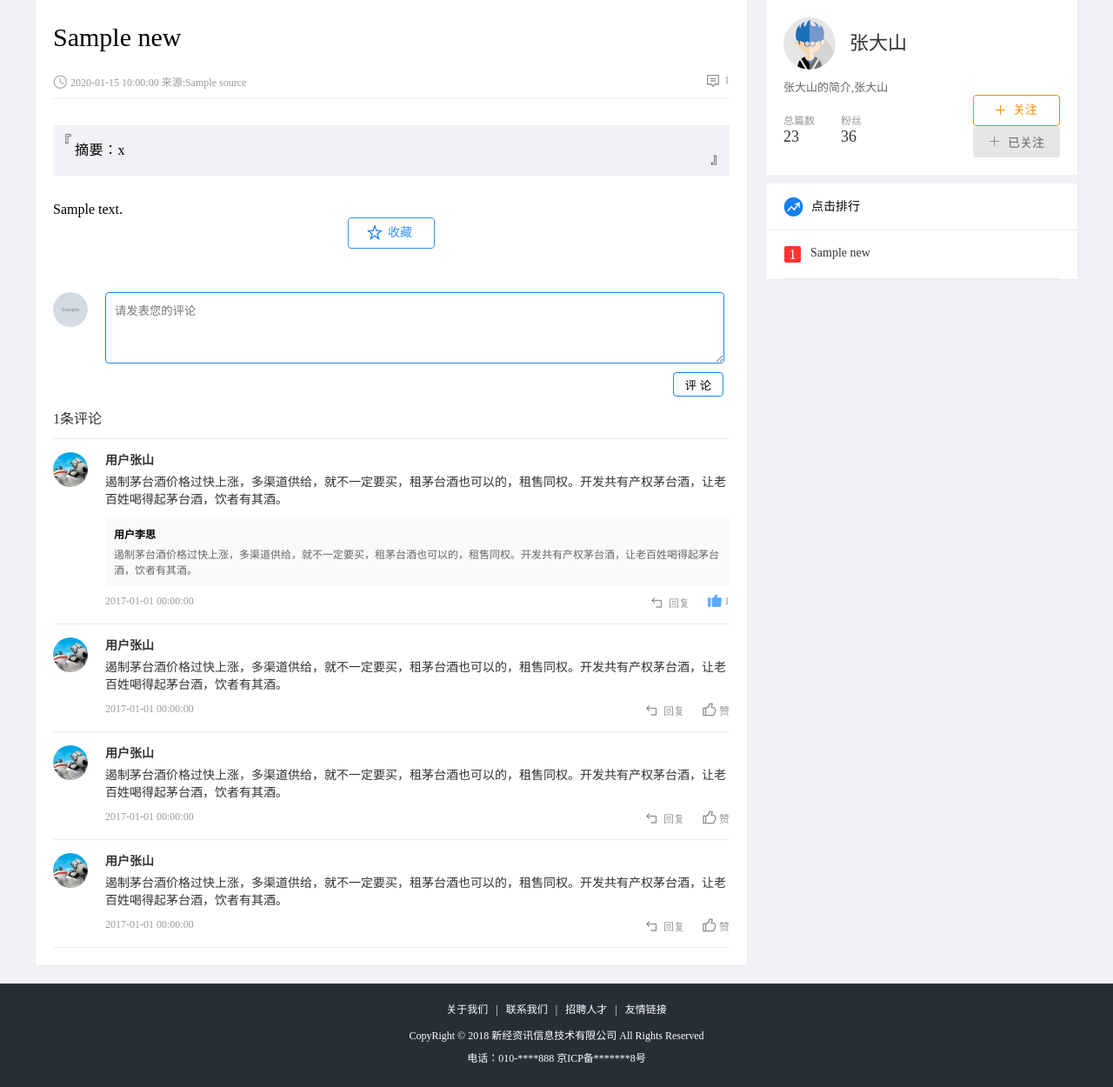
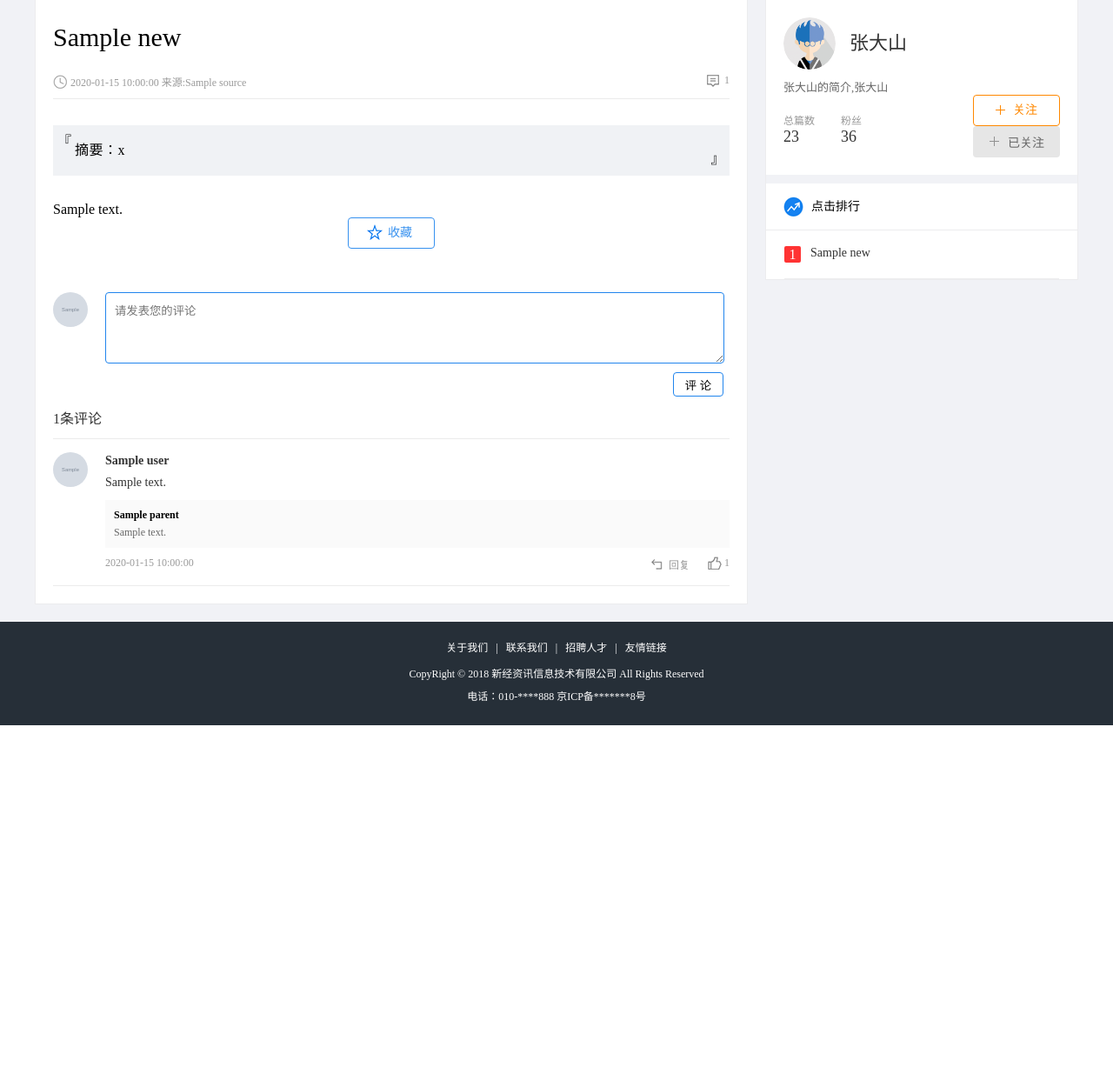
Before and after one commit to YAnhoMan/news, a Flask app: template info/templates/news/detail.html in a window 1280 px wide. Shown: the part 81-1331 px from the top of the page at 87% size. After the commit the page ends 915 px from the top, so only its background shows below. Run offline with Flask 2, Linux system fonts and the light colour scheme; the template is opened without the code that fills it: most values are stand-ins (such as "Sample title", 1, 10 or a date in 2020); grey boxes marked "Sample" are stand-in pictures; some libraries are stand-ins or nearby versions.

Commit message:
评论点赞~!!1

```diff
--- a/info/common.py
+++ b/info/common.py
@@ -8,12 +8,12 @@ from info.models import User
 def user_login_data(func):
     @functools.wraps(func)
     def wrapper(*args, **kwargs):
-        user_id = session.get('user_id')
+        g.user_id = session.get('user_id')
         g.user = None
         # 2.根据用户id查询用户对象
-        if user_id:
+        if g.user_id:
             try:
-                g.user = User.query.get(user_id)
+                g.user = User.query.get(g.user_id)
             except Exception as e:
                 current_app.logger.error(e)
                 return '查询用户对象异常'
--- a/info/static/news/js/detail.js
+++ b/info/static/news/js/detail.js
@@ -1,6 +1,11 @@
 function getCookie(name) {
     var r = document.cookie.match("\\b" + name + "=([^;]*)\\b");
     return r ? r[1] : undefined;
+}
+
+function updateCommentCount() {
+    var count = $('.comment_list').length;
+    $('.comment_count').html(count + '条评论');
 }
 
 
@@ -77,6 +82,67 @@ $(function(){
     $(".comment_form").submit(function (e) {
         e.preventDefault();
 
+        var input_comment = $('.comment_input').val();
+
+        if (!input_comment){
+            alert('请输入评论内容!')
+        }
+
+        $.ajax({
+            url:'/news/new_comment',
+            type:'POST',
+            contentType:'application/json',
+            headers:{
+                'X-CSRFToken':getCookie('csrf_token')
+            },
+            data:JSON.stringify({
+                'news_id':$('.collection').attr('data-newsid'),
+                'content':input_comment,
+            }),
+            success:function (resp) {
+                if (resp.errno == "0"){
+                //    失去焦点并清空数据
+                    $('.comment_input').blur();
+                    $('.comment_input').val("");
+
+                //增加新内容
+                    var comment_html = '';
+
+                    var comment = resp.data;
+
+                    comment_html += '<div class="comment_list">'
+                    comment_html += '<div class="person_pic fl">'
+
+                    if (comment.user.avatar_url) {
+                        comment_html += '<img src="' + comment.user.avatar_url + '" alt="用户图标">'
+                    }
+                    else {
+                        comment_html += '<img src="../static/news/images/person01.png" alt="用户图标">'
+                    }
+                    comment_html += '</div>'
+                    comment_html += '<div class="user_name fl">' + comment.user.nick_name + '</div>'
+                    comment_html += '<div class="comment_text fl">'
+                    comment_html += comment.content
+                    comment_html += '</div>'
+                    comment_html += '<div class="comment_time fl">' + comment.create_time + '</div>'
+
+                    comment_html += '<a href="javascript:;" class="comment_up fr" data-commentid="' + comment.id + '" data-newsid="' + comment.news_id + '">赞</a>'
+                    comment_html += '<a href="javascript:;" class="comment_reply fr">回复</a>'
+                    comment_html += '<form class="reply_form fl" data-commentid="' + comment.id + '" data-newsid="' + comment.news_id + '">'
+                    comment_html += '<textarea class="reply_input"></textarea>'
+                    comment_html += '<input type="button" value="回复" class="reply_sub fr">'
+                    comment_html += '<input type="reset" name="" value="取消" class="reply_cancel fr">'
+                    comment_html += '</form>'
+
+                    comment_html += '</div>'
+
+                //增加新内容
+                    $('.comment_list_con').prepend(comment_html)
+                    updateCommentCount()
+                }
+            }
+        })
+
     })
 
     $('.comment_list_con').delegate('a,input','click',function(){
@@ -96,18 +162,129 @@ $(function(){
         if(sHandler.indexOf('comment_up')>=0)
         {
             var $this = $(this);
+            var action = 'add';
             if(sHandler.indexOf('has_comment_up')>=0)
             {
                 // 如果当前该评论已经是点赞状态，再次点击会进行到此代码块内，代表要取消点赞
-                $this.removeClass('has_comment_up')
-            }else {
-                $this.addClass('has_comment_up')
+                action = 'remove';
+                // $this.removeClass('has_comment_up')
             }
+
+            var comment_id = $this.attr('data-commentid');
+            var data_like_count = parseInt($this.attr('data-likecount'));
+
+            $.ajax({
+                url:'/news/comment_like',
+                contentType:'application/json',
+                type:'POST',
+                headers:{
+                    'X-CSRFToken': getCookie('csrf_token')
+                },
+                data:JSON.stringify({
+                    'comment_id': comment_id,
+                    'action': action
+                }),
+                success:function (resp) {
+                    if (resp.errno == '4101'){
+                        $('.login_form_con').show();
+                    }
+                    else if (resp.errno == '0') {
+                        if (action == 'add'){
+                            $this.addClass('has_comment_up');
+                            data_like_count += 1
+                        }
+                        else {
+                            $this.removeClass('has_comment_up');
+                            data_like_count -= 1
+                        }
+                        $this.attr('data-likecount', data_like_count);
+                        if (data_like_count == 0){
+                            $this.html('赞')
+                        }
+                        else {
+                            $this.html(String(data_like_count))
+                        }
+                    }
+                    else {
+                        alert(resp.errmsg)
+                    }
+                }
+            })
+
+
         }
 
         if(sHandler.indexOf('reply_sub')>=0)
         {
-            alert('回复评论')
+            var $this = $(this);
+            var input_area = $this.parent();
+            var content = $this.prev().val();
+
+            if (!content){
+                alert('请输入回复评论内容')
+            }
+
+            $.ajax({
+            url:'/news/new_comment',
+            type:'POST',
+            contentType:'application/json',
+            headers:{
+                'X-CSRFToken':getCookie('csrf_token')
+            },
+            data:JSON.stringify({
+                'news_id':input_area.attr('data-newsid'),
+                'content':content,
+                'parent_id': input_area.attr('data-commentid')
+            }),
+            success:function (resp) {
+                if (resp.errno == "0"){
+                //    失去焦点并清空数据
+                    $this.prev().blur();
+                    $this.prev().val("");
+                    $this.parent().hide();
+
+                    //增加新内容
+                    var comment = resp.data;
+                    // 拼接内容
+                    var comment_html = "";
+                    comment_html += '<div class="comment_list">';
+                    comment_html += '<div class="person_pic fl">';
+                    if (comment.user.avatar_url) {
+                        comment_html += '<img src="' + comment.user.avatar_url + '" alt="用户图标">'
+                    }else {
+                        comment_html += '<img src="../static/news/images/person01.png" alt="用户图标">'
+                    }
+                    comment_html += '</div>'
+                    comment_html += '<div class="user_name fl">' + comment.user.nick_name + '</div>'
+                    comment_html += '<div class="comment_text fl">'
+                    comment_html += comment.content
+                    comment_html += '</div>'
+                    comment_html += '<div class="reply_text_con fl">'
+                    comment_html += '<div class="user_name2">' + comment.parent.user.nick_name + '</div>'
+                    comment_html += '<div class="reply_text">'
+                    comment_html += comment.parent.content
+                    comment_html += '</div>'
+                    comment_html += '</div>'
+                    comment_html += '<div class="comment_time fl">' + comment.create_time + '</div>'
+
+                    comment_html += '<a href="javascript:;" class="comment_up fr" data-commentid="' + comment.id + '" data-newsid="' + comment.news_id + '">赞</a>'
+                    comment_html += '<a href="javascript:;" class="comment_reply fr">回复</a>'
+                    comment_html += '<form class="reply_form fl" data-commentid="' + comment.id + '" data-newsid="' + comment.news_id + '">'
+                    comment_html += '<textarea class="reply_input"></textarea>'
+                    comment_html += '<input type="button" value="回复" class="reply_sub fr">'
+                    comment_html += '<input type="reset" name="" value="取消" class="reply_cancel fr">'
+                    comment_html += '</form>'
+
+                    comment_html += '</div>'
+
+                //增加新内容
+                    $('.comment_list_con').prepend(comment_html);
+                //评论条数加1
+                    updateCommentCount()
+                }
+            }
+        })
+
         }
     })
 
--- a/info/static/news/js/index.js
+++ b/info/static/news/js/index.js
@@ -89,13 +89,13 @@ function updateNewsData() {
             }
 
             // 总页数赋值
-            total_page = resp.data.total_page
+            total_page = resp.data.total_page;
 
             // 请求下一页数据 页码累加
-            cur_page += 1
+            cur_page += 1;
 
             // 当数据加载完毕，需要将data_querying设置为false，方便下次请求下一页数据
-            data_querying = false
+            data_querying = false;
 
             // 显示数据
             for (var i=0;i<resp.data.news_dict_list.length;i++) {
--- a/info/templates/news/detail.html
+++ b/info/templates/news/detail.html
@@ -21,15 +21,15 @@
             {{ data.news.content | safe }}
 
 
-        <a href="javascript:;" class="collection block-center" data-newid="{{ data.news.id }}" style="display: {% if data.is_collected %}none{% else %}block{% endif %}">收藏</a>
-        <a href="javascript:;" class="collected block-center" data-newid="{{ data.news.id }}" style="display: {% if data.is_collected %}block{% else %}none{% endif %}"><span class="out">已收藏</span><span class="over">取消收藏</span></a>
+        <a href="javascript:;" class="collection block-center" data-newsid="{{ data.news.id }}" style="display: {% if data.is_collected %}none{% else %}block{% endif %}">收藏</a>
+        <a href="javascript:;" class="collected block-center" data-newsid="{{ data.news.id }}" style="display: {% if data.is_collected %}block{% else %}none{% endif %}"><span class="out">已收藏</span><span class="over">取消收藏</span></a>
 
         {% if not data.user_info %}
         <div class="comment_form_logout">
             登录发表你的评论
         </div>
         {% else %}
-        <form action="" class="comment_form">
+        <form action="" class="comment_form" data-newsid="{{ data.news.id }}">
             <div class="person_pic">
                 <img src=
                         "{% if data.user_info.avatar_url %}
@@ -49,86 +49,39 @@
         </div>
 
         <div class="comment_list_con">
+            {% for comment in data.comment_list %}
             <div class="comment_list">
                 <div class="person_pic fl">
-                    <img src="../../static/news/images/worm.jpg" alt="用户图标">
+                    <img src="{% if comment.user.avatar_url %}
+                    {{ comment.user_info.avatar_url }}
+                {% else %}
+                    ../../static/news/images/person01.png
+                {% endif %}" alt="用户图标">
                 </div>
-                <div class="user_name fl">用户张山</div>
+                <div class="user_name fl">{{ comment.user.nick_name }}</div>
                 <div class="comment_text fl">
-                    遏制茅台酒价格过快上涨，多渠道供给，就不一定要买，租茅台酒也可以的，租售同权。开发共有产权茅台酒，让老百姓喝得起茅台酒，饮者有其酒。
+                    {{ comment.content }}
                 </div>
-                <div class="reply_text_con fl">
-                    <div class="user_name2">用户李思</div>
+                {% if comment.parent %}
+                    <div class="reply_text_con fl">
+                    <div class="user_name2">{{ comment.parent.nick_name }}</div>
                     <div class="reply_text">
-                        遏制茅台酒价格过快上涨，多渠道供给，就不一定要买，租茅台酒也可以的，租售同权。开发共有产权茅台酒，让老百姓喝得起茅台酒，饮者有其酒。
+                        {{ comment.parent.content }}
                     </div>
-                </div>
-                <div class="comment_time fl">2017-01-01 00:00:00</div>
-                <a href="javascript:;" class="comment_up has_comment_up fr">1</a>
-                <a href="javascript:;" class="comment_reply fr">回复</a>
-                <from class="reply_form fl">
+                    </div>
+                {% endif %}
+                <div class="comment_time fl">{{ comment.create_time }}</div>
+                <a href="javascript:;" data-likecount="{{ comment.like_count }}" data-commentid="{{ comment.id }}" data-newsid="{{ comment.news_id }}" class="comment_up {% if comment.is_user_like %}has_comment_up{% else %}{% endif %} fr" >
+                    {% if comment.like_count > 0 %}{{ comment.like_count }}{% else %}赞{% endif %}</a>
+                <a href="javascript:;"  class="comment_reply fr">回复</a>
+                <from class="reply_form fl" data-commentid="{{ comment.id }}" data-newsid="{{ comment.news_id }}">
                     <textarea  class="reply_input"></textarea>
                     <input type="submit" name="" value="回复" class="reply_sub fr">
                     <input type="reset" name="" value="取消" class="reply_cancel fr">
                 </from>
             </div>
-
-            <div class="comment_list">
-                <div class="person_pic fl">
-                    <img src="../../static/news/images/worm.jpg" alt="用户图标">
-                </div>
-                <div class="user_name fl">用户张山</div>
-                <div class="comment_text fl">
-                    遏制茅台酒价格过快上涨，多渠道供给，就不一定要买，租茅台酒也可以的，租售同权。开发共有产权茅台酒，让老百姓喝得起茅台酒，饮者有其酒。
-                </div>
-                <div class="comment_time fl">2017-01-01 00:00:00</div>
-                <a href="javascript:;" class="comment_up fr">赞</a>
-                <a href="javascript:;" class="comment_reply fr">回复</a>
-                <from class="reply_form fl">
-                    <textarea  class="reply_input"></textarea>
-                    <input type="submit" name="" value="回复" class="reply_sub fr">
-                    <input type="reset" name="" value="取消" class="reply_cancel fr">
-                </from>
-            </div>
-
-            <div class="comment_list">
-                <div class="person_pic fl">
-                    <img src="../../static/news/images/worm.jpg" alt="用户图标">
-                </div>
-                <div class="user_name fl">用户张山</div>
-                <div class="comment_text fl">
-                    遏制茅台酒价格过快上涨，多渠道供给，就不一定要买，租茅台酒也可以的，租售同权。开发共有产权茅台酒，让老百姓喝得起茅台酒，饮者有其酒。
-                </div>
-                <div class="comment_time fl">2017-01-01 00:00:00</div>
-                <a href="javascript:;" class="comment_up fr">赞</a>
-                <a href="javascript:;" class="comment_reply fr">回复</a>
-                <from class="reply_form fl">
-                    <textarea  class="reply_input"></textarea>
-                    <input type="submit" name="" value="回复" class="reply_sub fr">
-                    <input type="reset" name="" value="取消" class="reply_cancel fr">
-                </from>
-            </div>
-
-            <div class="comment_list">
-                <div class="person_pic fl">
-                    <img src="../../static/news/images/worm.jpg" alt="用户图标">
-                </div>
-                <div class="user_name fl">用户张山</div>
-                <div class="comment_text fl">
-                    遏制茅台酒价格过快上涨，多渠道供给，就不一定要买，租茅台酒也可以的，租售同权。开发共有产权茅台酒，让老百姓喝得起茅台酒，饮者有其酒。
-                </div>
-                <div class="comment_time fl">2017-01-01 00:00:00</div>
-                <a href="javascript:;" class="comment_up fr">赞</a>
-                <a href="javascript:;" class="comment_reply fr">回复</a>
-                <from class="reply_form fl">
-                    <textarea  class="reply_input"></textarea>
-                    <input type="submit" name="" value="回复" class="reply_sub fr">
-                    <input type="reset" name="" value="取消" class="reply_cancel fr">
-                </from>
-            </div>
+            {% endfor %}
         </div>
-
-
         </div>
 {% endblock %}
 
```
Also changed, not shown: info/moduls/news/views.py (+137 -12 lines).
